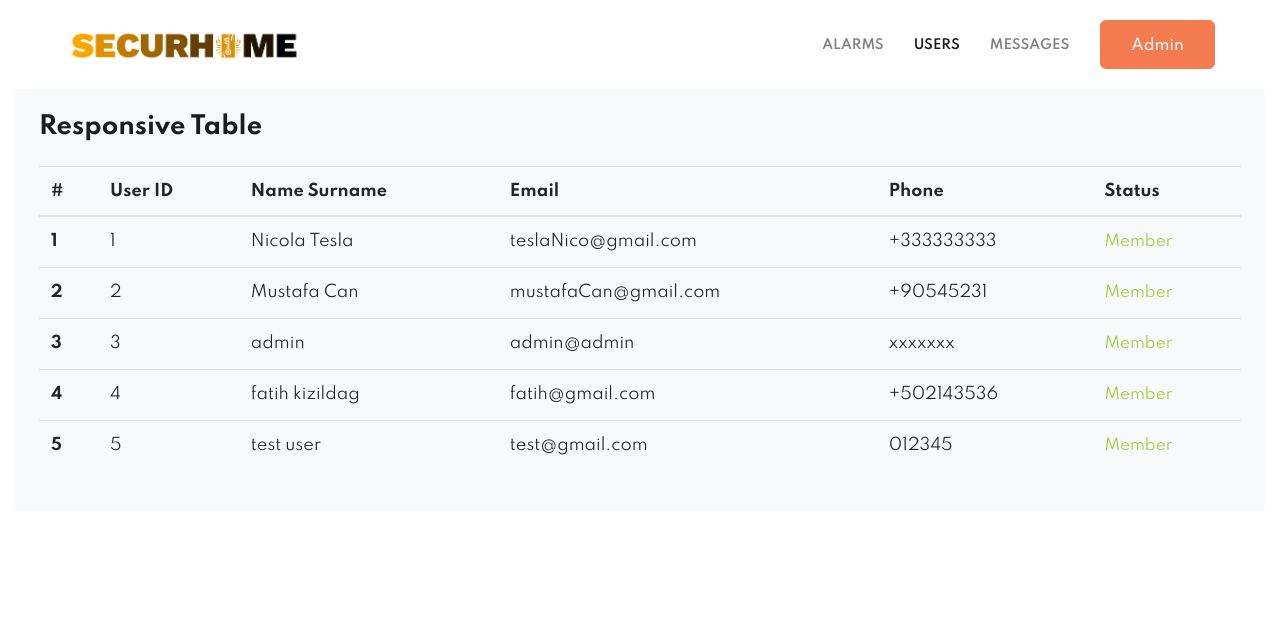
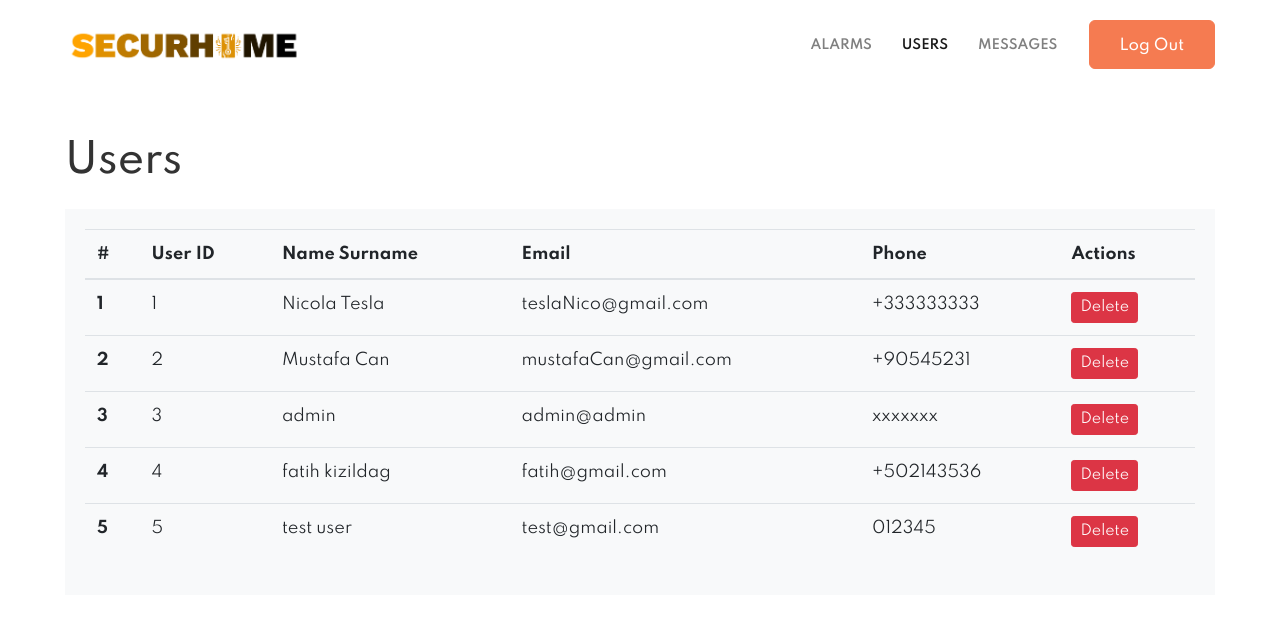
Before and after one commit to FatihKizildag/SecurHomeWebSite, a PHP site: page /Users.php in a window 1280 px wide. Shown: the top 642 px of the page. Run offline with PHP 8.4, Linux system fonts and the light colour scheme; data comes from the database, SQL or seed files in the repository; some libraries are stand-ins or nearby versions.

Commit message:
user deleting and other requirements

```diff
--- a/securHome/AdminAlarms.php
+++ b/securHome/AdminAlarms.php
@@ -57,9 +57,8 @@
                 <a class="nav-link" href="messages.php">Messages</a>
               </li>
             </ul>
-            <a href="#" class="ml-3 book btn btn-secondary btn-style"
-              >Admin</a
-            >
+            <a href="index.php" class="ml-3 book btn btn-secondary btn-style">Log Out</a>
+
           </div>
         </div>
       </nav>
--- a/securHome/Users.php
+++ b/securHome/Users.php
@@ -1,53 +1,74 @@
 <?php
 include "./connection/connect.php";
 
-$userAsk=$db->prepare("select * from users order by id asc");
+$userAsk=$db->prepare("SELECT * FROM users ORDER BY id ASC");
 $userAsk->execute();
+
+if ($_SERVER['REQUEST_METHOD'] === 'POST') {
+  $userId = $_POST['user_id'];
+
+  // Kullanıcıyı veritabanından silmek için gerekli sorguyu çalıştır
+  $deleteUser = $db->prepare("DELETE FROM users WHERE id = :user_id");
+  $deleteUser->bindParam(':user_id', $userId);
+  $deleteUser->execute();
+
+  // Kullanıcı silindikten sonra kullanıcıları listeleyen sayfaya yönlendir
+  $response = array(
+      'status' => 'success',
+      'message' => 'User has been successfully deleted!'
+  );
+  echo json_encode($response);
+  exit;
+}
 ?>
+
 <!DOCTYPE html>
 <html lang="en">
 <head>
   <!-- Required meta tags -->
   <meta charset="utf-8" />
-    <meta
-      name="viewport"
-      content="width=device-width, initial-scale=1, shrink-to-fit=no"
-    />
+  <meta name="viewport" content="width=device-width, initial-scale=1, shrink-to-fit=no" />
 
-    <title>Secure Home | Home</title>
+  <title>Secure Home | Users</title>
 
-    <link
-      href="//fonts.googleapis.com/css?family=Spartan:400,500,600,700,900&display=swap"
-      rel="stylesheet"
-    />
+  <link href="//fonts.googleapis.com/css?family=Spartan:400,500,600,700,900&display=swap" rel="stylesheet" />
   <link rel="icon" type="image/x-icon" href="assets/images/favicon.png" />
 
   <!-- Template CSS -->
   <link rel="stylesheet" href="assets/css/style-starter.css" />
+  <style>
+    /* Stil örnekleri */
+    h1 {
+      color: #333;
+    }
+    .table-container {
+      background-color: #f8f9fa;
+      padding: 20px;
+    }
+    .btn-delete {
+      color: #fff;
+      background-color: #dc3545;
+      border-color: #dc3545;
+    }
+    .btn-delete:hover {
+      color: #fff;
+      background-color: #c82333;
+      border-color: #bd2130;
+    }
+  </style>
 </head>
 <body>
-
   <!--header-->
   <header class="w3l-header-nav">
     <!--/nav-->
     <nav class="navbar navbar-expand-lg navbar-light fill px-lg-0 py-0 px-3">
       <div class="container">
         <a class="navbar-brand" href="index.php">
-            <img
-              src="assets/images/lg.png"
-              alt="Your logo"
-              style="height: 35px"
-          /></a>
+          <img src="assets/images/lg.png" alt="Your logo" style="height: 35px" />
+        </a>
 
-          <button
-            class="navbar-toggler"
-            type="button"
-            data-toggle="collapse"
-            data-target="#navbarSupportedContent"
-            aria-controls="navbarSupportedContent"
-            aria-expanded="false"
-            aria-label="Toggle navigation"
-          >
+        <button class="navbar-toggler" type="button" data-toggle="collapse" data-target="#navbarSupportedContent"
+          aria-controls="navbarSupportedContent" aria-expanded="false" aria-label="Toggle navigation">
           <span class="navbar-toggler-icon"></span>
         </button>
 
@@ -63,9 +84,7 @@ $userAsk->execute();
               <a class="nav-link" href="messages.php">Messages</a>
             </li>
           </ul>
-            <a href="#" class="ml-3 book btn btn-secondary btn-style"
-              >Admin</a
-            >
+          <a href="index.php" class="ml-3 book btn btn-secondary btn-style">Log Out</a>
         </div>
       </div>
     </nav>
@@ -73,12 +92,9 @@ $userAsk->execute();
   <!--header-->
 
   <section>
-
-
-      <div>
-      <div class="col-12">
-                        <div class="bg-light rounded h-100 p-4">
-                            <h4 class="mb-4"><b>Responsive Table</b></h4>
+    <div class="container py-5">
+      <h1 class="mb-4">Users</h1>
+      <div class="table-container">
         <div class="table-responsive">
           <table class="table">
             <thead>
@@ -88,182 +104,84 @@ $userAsk->execute();
                 <th scope="col">Name Surname</th>
                 <th scope="col">Email</th>
                 <th scope="col">Phone</th>
-                                            <th scope="col">Status</th>
+                <th scope="col">Actions</th>
               </tr>
             </thead>
             <tbody>
               <?php
               $counter = 1;
-                                    while ($userGet=$userAsk->fetch(PDO::FETCH_ASSOC)) {?>
+              while ($userGet = $userAsk->fetch(PDO::FETCH_ASSOC)) {
+                ?>
                 <tr>
                   <th scope="row"><?php echo $counter; ?></th>
                   <td><?php echo $userGet['id'] ?></td>
                   <td><?php echo $userGet['name_surname'] ?></td>
                   <td><?php echo $userGet['mail'] ?></td>
                   <td><?php echo $userGet['phone'] ?></td>
-                                            <td><p style="color: yellowgreen;">Member</p></td>
+                  <td>
+                    <button class="btn btn-danger btn-sm btn-delete" onclick="deleteUser(<?php echo $userGet['id']; ?>)">
+                      Delete
+                    </button>
+                  </td>
                 </tr>
-
-
-                                       <?php $counter++; } ?>
+                <?php $counter++;
+              } ?>
             </tbody>
           </table>
         </div>
       </div>
     </div>
-      </div>
-      <!-- move top -->
-      <button onclick="topFunction()" id="movetop" title="Go to top">
-        &#10548;
-      </button>
   </section>
 
+  <script src="https://code.jquery.com/jquery-3.6.0.min.js"></script>
+  <script src="https://cdn.jsdelivr.net/npm/sweetalert2@11"></script>
+
   <script>
-        // When the user scrolls down 20px from the top of the document, show the button
-        window.onscroll = function () {
-          scrollFunction();
-        };
-
-        function scrollFunction() {
-          if (
-            document.body.scrollTop > 20 ||
-            document.documentElement.scrollTop > 20
-          ) {
-            document.getElementById("movetop").style.display = "block";
-          } else {
-            document.getElementById("movetop").style.display = "none";
+    // Kullanıcıyı silmek için AJAX isteği gönderen fonksiyon
+    function deleteUser(userId) {
+      Swal.fire({
+        title: 'Are you sure?',
+        text: "Are you sure you want to delete this user?",
+        icon: 'warning',
+        showCancelButton: true,
+        confirmButtonColor: '#3085d6',
+        cancelButtonColor: '#d33',
+        confirmButtonText: 'I am sure!',
+        cancelButtonText: 'Cancel'
+      }).then((result) => {
+        if (result.isConfirmed) {
+          // AJAX isteği gönder
+          $.ajax({
+            url: 'users.php',
+            type: 'POST',
+            data: { user_id: userId },
+            dataType: 'json',
+            success: function (response) {
+              if (response.status === 'success') {
+                Swal.fire({
+                  title: 'Succesful',
+                  text: response.message,
+                  icon: 'success'
+                }).then(() => {
+                  // Kullanıcılar sayfasını yeniden yükle
+                  location.reload();
+                });
               }
+            },
+            error: function () {
+              Swal.fire({
+                title: 'Error',
+                text: 'An error occurred, please try again.',
+                icon: 'error'
+              });
             }
-
-        // When the user clicks on the button, scroll to the top of the document
-        function topFunction() {
-          document.body.scrollTop = 0;
-          document.documentElement.scrollTop = 0;
+          });
+        }
+      });
     }
   </script>
-      <!-- /move top -->
-    </section>
 
   <!-- Template JavaScript -->
-    <script src="assets/js/jquery-3.3.1.min.js"></script>
-
-    <script src="assets/js/owl.carousel.js"></script>
-    <!-- script for banner slider-->
-    <script>
-      $(document).ready(function () {
-        $(".owl-one").owlCarousel({
-          loop: true,
-          margin: 0,
-          nav: false,
-          responsiveClass: true,
-          autoplay: false,
-          autoplayTimeout: 5000,
-          autoplaySpeed: 1000,
-          autoplayHoverPause: false,
-          responsive: {
-            0: {
-              items: 1,
-              nav: false,
-            },
-            480: {
-              items: 1,
-              nav: false,
-            },
-            667: {
-              items: 1,
-              nav: true,
-            },
-            1000: {
-              items: 1,
-              nav: true,
-            },
-          },
-        });
-      });
-    </script>
-    <!-- //script -->
-
-    <!-- script for owlcarousel -->
-    <script>
-      $(document).ready(function () {
-        $(".owl-testimonial").owlCarousel({
-          loop: true,
-          margin: 0,
-          nav: true,
-          responsiveClass: true,
-          autoplay: false,
-          autoplayTimeout: 5000,
-          autoplaySpeed: 1000,
-          autoplayHoverPause: false,
-          responsive: {
-            0: {
-              items: 1,
-              nav: false,
-            },
-            480: {
-              items: 1,
-              nav: false,
-            },
-            667: {
-              items: 1,
-              nav: true,
-            },
-            1000: {
-              items: 1,
-              nav: true,
-            },
-          },
-        });
-      });
-    </script>
-    <!-- //script for owlcarousel -->
-    <script src="assets/js/jquery.magnific-popup.min.js"></script>
-    <script>
-      $(document).ready(function () {
-        $(".popup-with-zoom-anim").magnificPopup({
-          type: "inline",
-
-          fixedContentPos: false,
-          fixedBgPos: true,
-
-          overflowY: "auto",
-
-          closeBtnInside: true,
-          preloader: false,
-
-          midClick: true,
-          removalDelay: 300,
-          mainClass: "my-mfp-zoom-in",
-        });
-
-        $(".popup-with-move-anim").magnificPopup({
-          type: "inline",
-
-          fixedContentPos: false,
-          fixedBgPos: true,
-
-          overflowY: "auto",
-
-          closeBtnInside: true,
-          preloader: false,
-
-          midClick: true,
-          removalDelay: 300,
-          mainClass: "my-mfp-slide-bottom",
-        });
-      });
-    </script>
-
-    <!-- disable body scroll which navbar is in active -->
-    <script>
-      $(function () {
-        $(".navbar-toggler").click(function () {
-          $("body").toggleClass("noscroll");
-        });
-      });
-    </script>
-    <!-- disable body scroll which navbar is in active -->
-
   <script src="assets/js/bootstrap.min.js"></script>
 </body>
 </html>
--- a/securHome/messages.php
+++ b/securHome/messages.php
@@ -63,9 +63,8 @@ $commentAsk->execute();
                 <a class="nav-link" href="messages.php">Messages</a>
               </li>
             </ul>
-            <a href="#" class="ml-3 book btn btn-secondary btn-style"
-              >Admin</a
-            >
+            <a href="index.php" class="ml-3 book btn btn-secondary btn-style">Log Out</a>
+
           </div>
         </div>
       </nav>
```
Also changed, not shown: securHome/delete_user.php (added, +19 -0 lines). Lines whose indentation alone changed are shown as unchanged.
